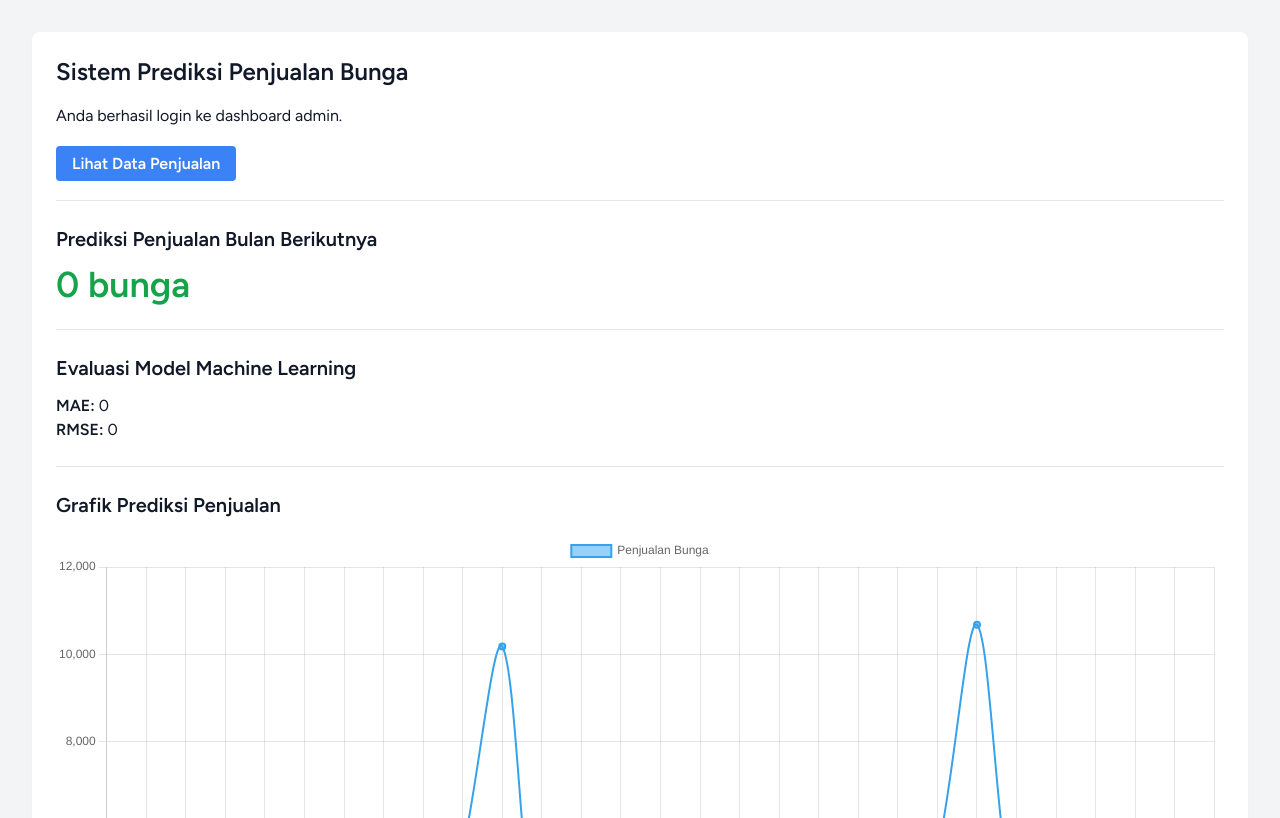
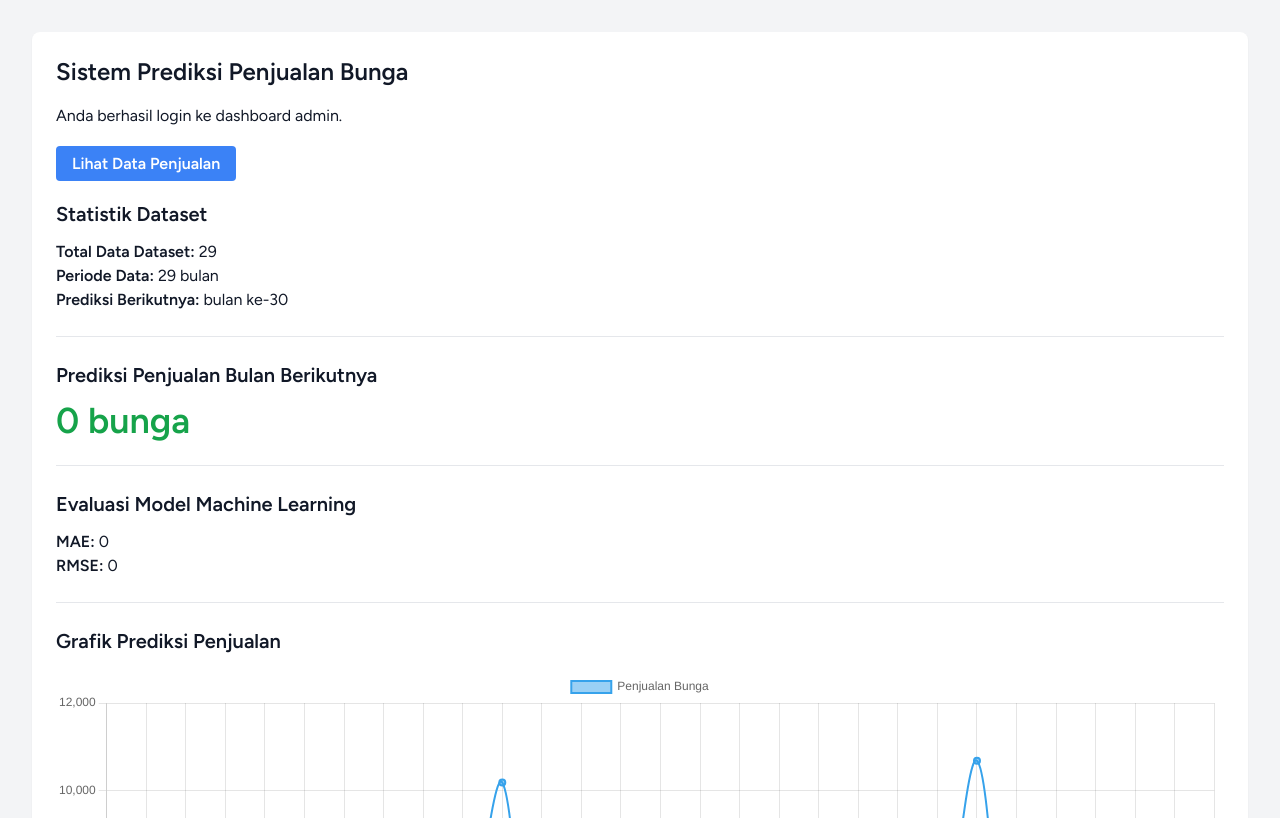
Before and after one commit to AkhmadKafiRizal/prediksi-penjualan-bunga, a Laravel app: page /dashboard in a window 1280 px wide. Shown: the part 154-972 px from the top of the page. Run offline with Laravel 12, Linux system fonts and the light colour scheme; a user stored in the database is signed in; data comes from the database, SQL or seed files in the repository; style sheets or scripts are compiled from the project's sources.

Commit message:
#11 Menambahkan statistik dataset di dashboard

```diff
--- a/app/Http/Controllers/PredictionController.php
+++ b/app/Http/Controllers/PredictionController.php
@@ -32,12 +32,23 @@ class PredictionController extends Controller
             fclose($handle);
         }
 
+        // ==============================
+        // TAMBAHAN: Statistik Dataset
+        // ==============================
+
+        $totalData = count($values);
+        $nextPeriod = $totalData + 1;
+
         return view('dashboard', [
             'prediction' => $data['prediction'] ?? 0,
             'mae' => $data['mae'] ?? 0,
             'rmse' => $data['rmse'] ?? 0,
             'labels' => $labels,
-            'values' => $values
+            'values' => $values,
+
+            // tambahan kirim ke view
+            'totalData' => $totalData,
+            'nextPeriod' => $nextPeriod
         ]);
     }
 }
--- a/resources/views/dashboard.blade.php
+++ b/resources/views/dashboard.blade.php
@@ -26,6 +26,20 @@
                            class="bg-blue-500 hover:bg-blue-700 text-white font-bold py-2 px-4 rounded">
                             Lihat Data Penjualan
                         </a>
+                    </div>
+
+                    <!-- ============================== -->
+                    <!-- TAMBAHAN: Statistik Dataset -->
+                    <!-- ============================== -->
+
+                    <div class="mb-6">
+                        <h3 class="text-xl font-semibold mb-3">
+                            Statistik Dataset
+                        </h3>
+
+                        <p><strong>Total Data Dataset:</strong> {{ $totalData }}</p>
+                        <p><strong>Periode Data:</strong> {{ $totalData }} bulan</p>
+                        <p><strong>Prediksi Berikutnya:</strong> bulan ke-{{ $nextPeriod }}</p>
                     </div>
 
                     <hr class="mb-6">
```
Also changed, not shown: public/prediction_graph.png.
